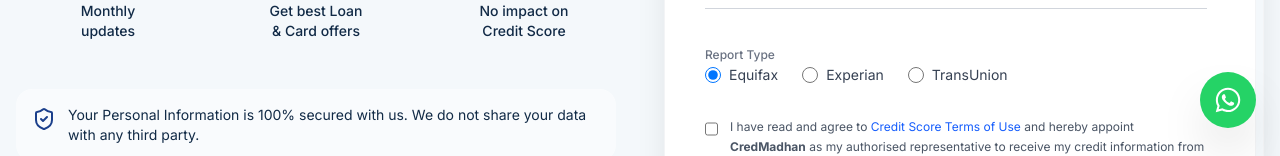
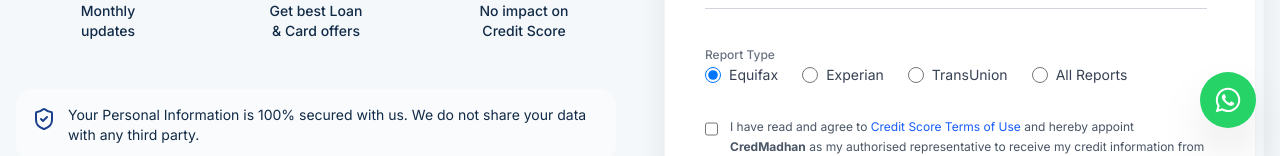
Before and after one commit to Sedawk-Dynamics/Credsmadhan, a Next.js app: page /know-your-cibil-score in a window 1280 px wide. Shown: the part 648-804 px from the top of the page. Built offline with nearby package versions, Linux system fonts and the light colour scheme.

Commit message:
changes done

```diff
--- a/app/know-your-cibil-score/page.tsx
+++ b/app/know-your-cibil-score/page.tsx
@@ -269,6 +269,18 @@ export default function KnowYourCIBILScorePage() {
                           <input type="radio" name="reportType" value="TransUnion" checked={formData.reportType === "TransUnion"} onChange={handleChange} className="w-4 h-4 text-[#1B3F8B] focus:ring-[#1B3F8B]" />
                           <span className="text-sm text-gray-700">TransUnion</span>
                         </label>
+                        <label htmlFor="all" className="flex items-center gap-2 cursor-pointer">
+                          <input
+                            id="all"
+                            type="radio"
+                            name="reportType"
+                            value="All"
+                            checked={formData.reportType === "All"}
+                            onChange={handleChange}
+                            className="w-4 h-4 text-[#1B3F8B]"
+                          />
+                          <span className="text-sm text-gray-700">All Reports</span>
+                        </label>
                       </div>
                     </div>
 
```
